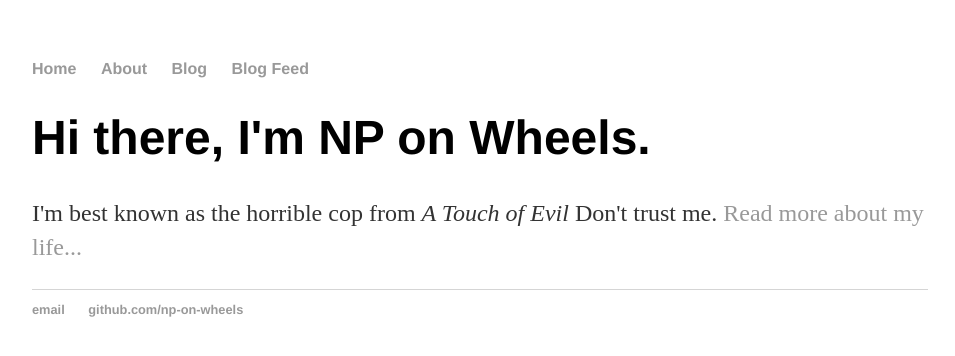
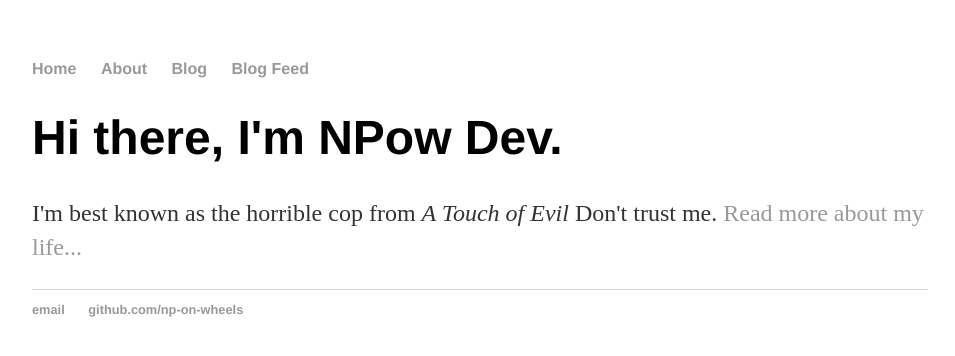
Before and after one commit to np-on-wheels/np-on-wheels.github.io, a Jekyll site: the page built from index.html, in a window 1280 px wide. Shown: the top 356 px of the page, without its empty margins (160-1115 px from the left). Built offline with Jekyll 4.4.1, drawn with Linux system fonts in a browser that asks for light colours.

Commit message:
Update _config.yml

```diff
--- a/_config.yml
+++ b/_config.yml
@@ -14,7 +14,7 @@
 # You can create any custom variable you would like, and they will be accessible
 # in the templates via {{ site.myvariable }}.
 title: Your awesome title
-name: NP on Wheels
+name: NPow Dev
 email: your-email@domain.com
 description: > # this means to ignore newlines until "baseurl:"
   Write an awesome description for your new site here. You can edit this
@@ -23,7 +23,7 @@ description: > # this means to ignore newlines until "baseurl:"
 baseurl: "" # the subpath of your site, e.g. /blog
 url: "" # the base hostname & protocol for your site, e.g. http://example.com
 twitter_username: jekyllrb
-github_username:  np-on-wheels
+github_username:  npowdev
 # paginate: 5
 # paginate_path: "/blogx/page:num/"
 
```
